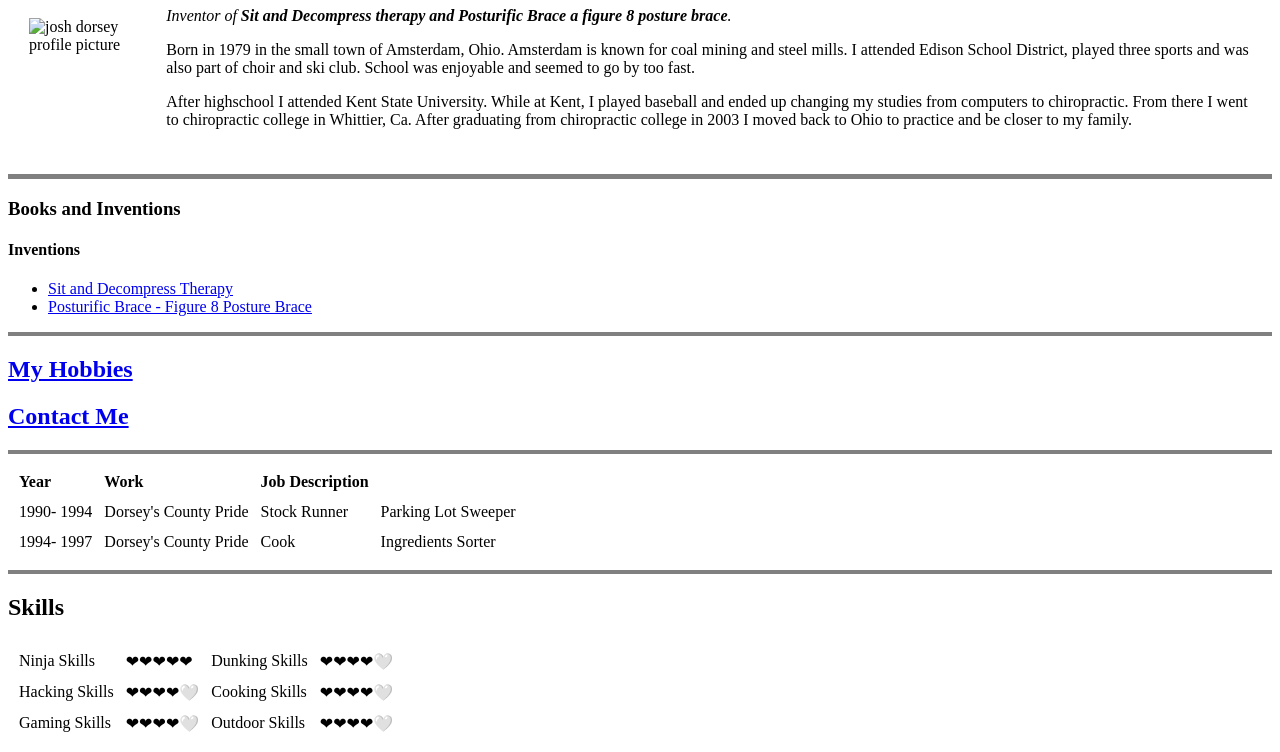
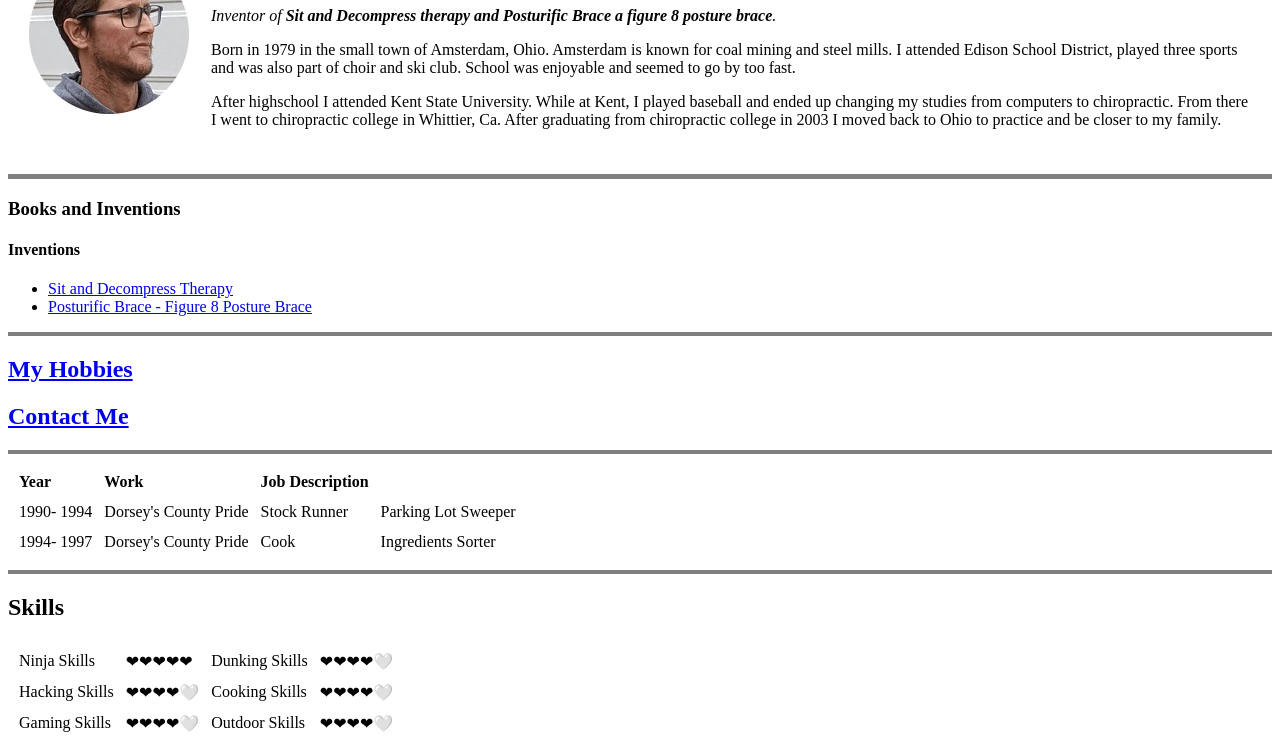
Before and after one commit to joshdorsey2010/cv, a plain HTML site: page index.html in a window 1280 px wide. Shown: the part 102-854 px from the top of the page. Drawn offline with Linux system fonts and the light colour scheme.

Commit message:
Changed picture link

```diff
--- a/index.html
+++ b/index.html
@@ -10,7 +10,7 @@
   <body>
     <table cellSpacing="20">
       <tr>
-        <td><img src="Images\Josh Dorsey profile picture 200x200-modified.png" alt="josh dorsey profile picture"></td>
+        <td><img src="Josh Dorsey profile picture 200x200-modified.png" alt="josh dorsey profile picture"></td>
         <td><h1>Joshua G Dorsey</h1>
         <p><em>Inventor of <strong>Sit and Decompress therapy and Posturific Brace a figure 8 posture brace</strong>.</em></p>
         <p>Born in 1979 in the small town of Amsterdam, Ohio. Amsterdam is known for coal mining and steel mills. I attended Edison School District, played three sports and was also part of choir and ski club. School was enjoyable and seemed to go by too fast. </p>
```
